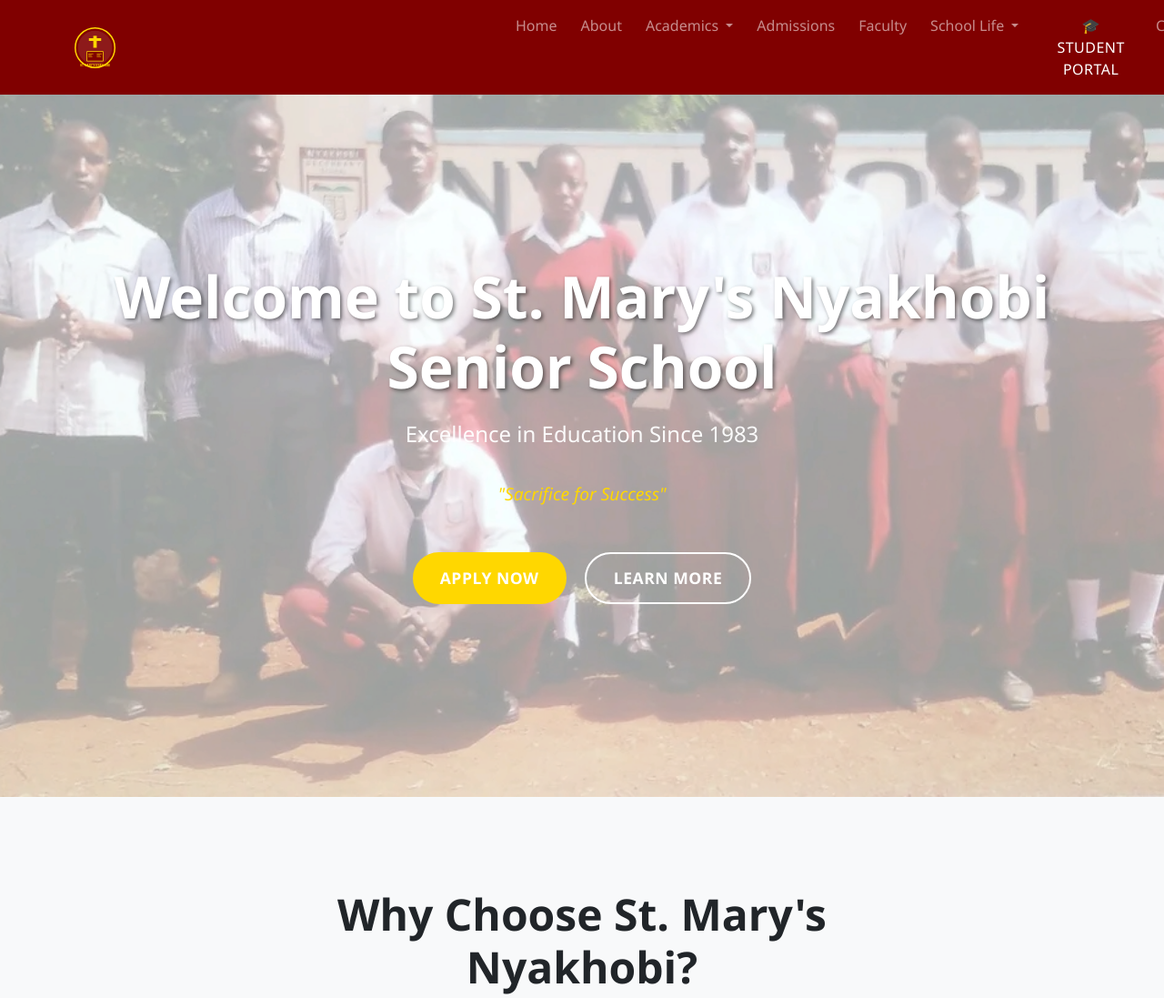
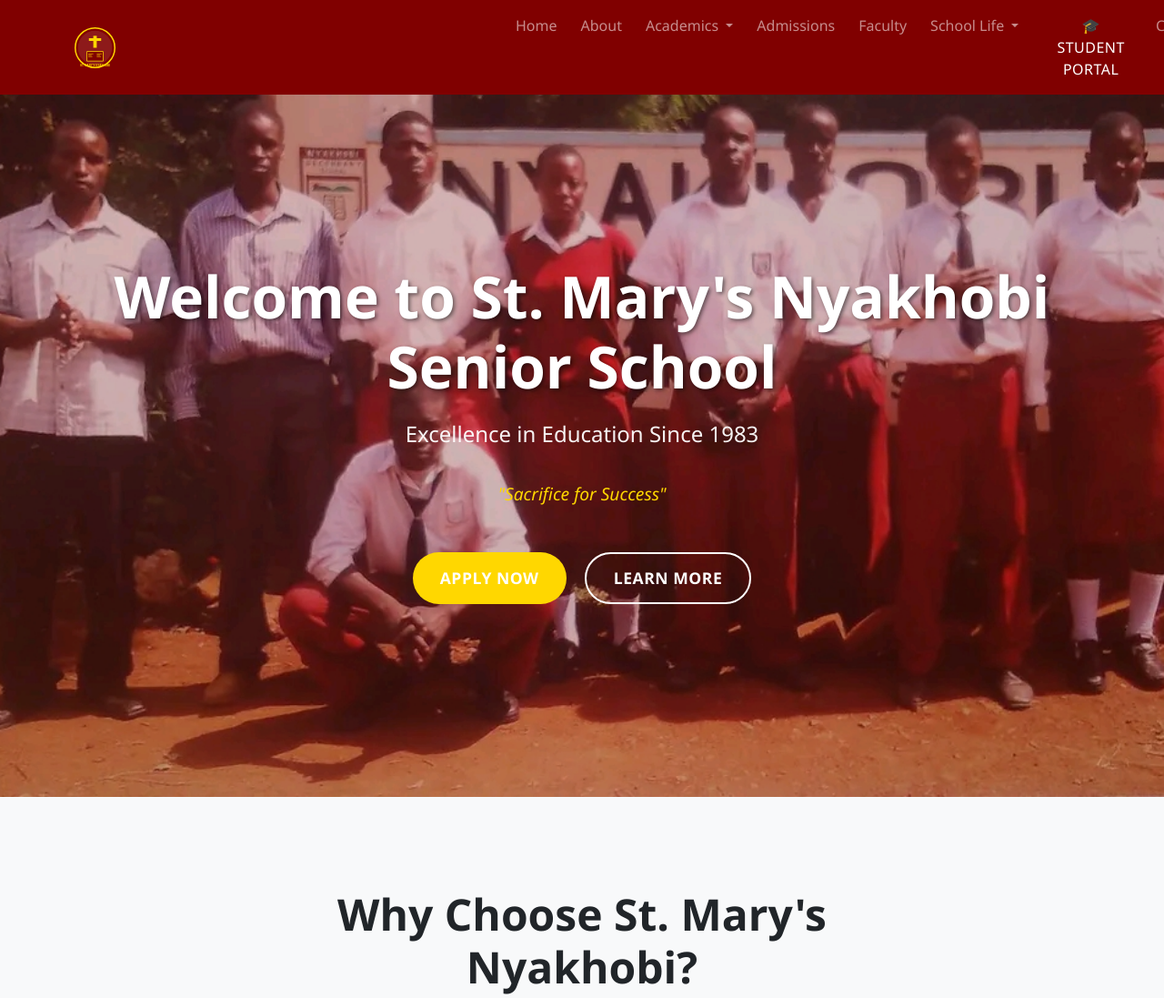
Before and after one commit to Crypt-Analyst/St-Mary-s-Nyakhobi, a Django app: page / in a window 1280 px wide. Shown: the top 1097 px of the page at 91% size. Run offline with Django 4.2, Linux system fonts and the light colour scheme; data comes from the database, SQL or seed files in the repository; parts of the project's set-up code (start-up, migrations or seed data) failed here and were passed over.

Commit message:
Fix hero background - remove whitish overlay

```diff
--- a/templates/home/index.html
+++ b/templates/home/index.html
@@ -7,7 +7,7 @@
 <style>
     .fullpage-hero {
         height: 100vh;
-        background: linear-gradient(135deg, var(--maroon) 0%, #a0002a 100%);
+        background: url('/static/images/school-hero-bg.jpg') center/cover no-repeat;
         display: flex;
         align-items: center;
         justify-content: center;
@@ -23,8 +23,7 @@
         left: 0;
         right: 0;
         bottom: 0;
-        background: url('/static/images/school-hero-bg.jpg') center/cover no-repeat;
-        opacity: 0.4;
+        background: rgba(139, 0, 0, 0.3);
         z-index: 1;
     }
 
```
